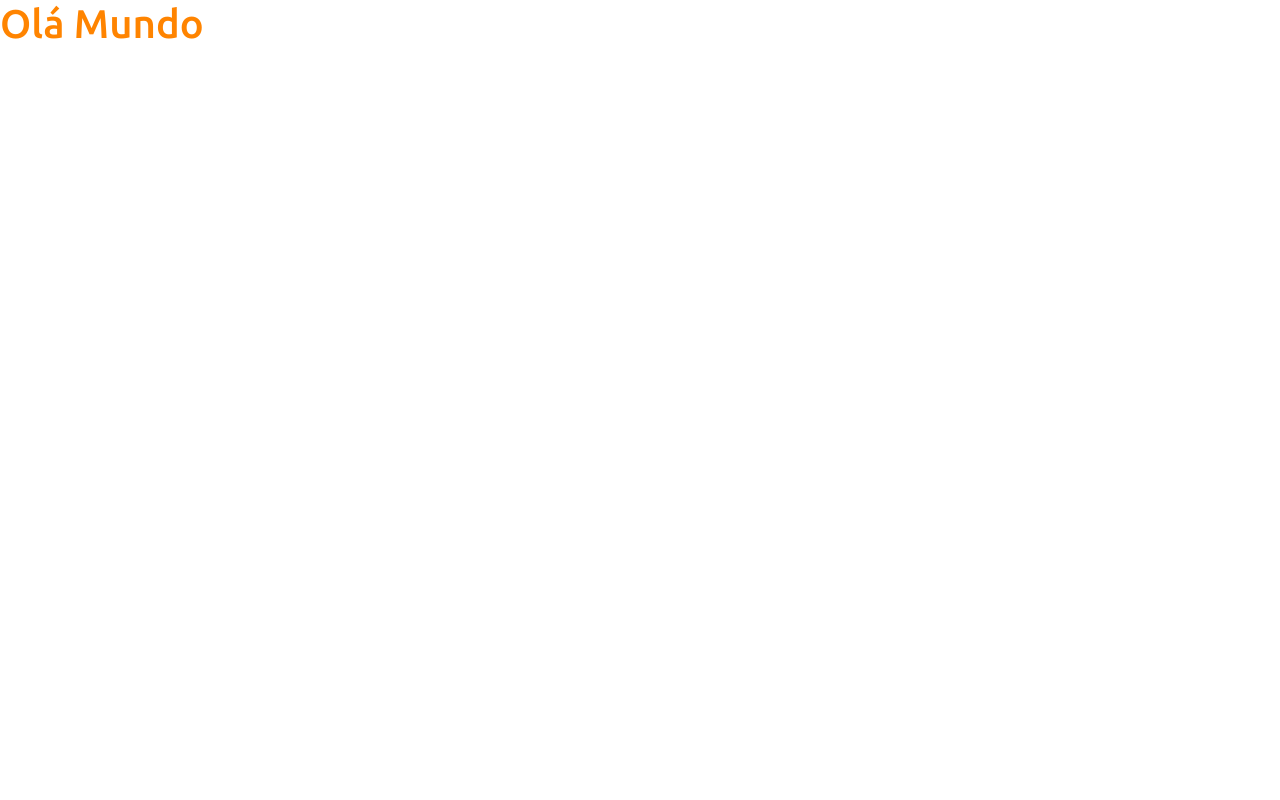
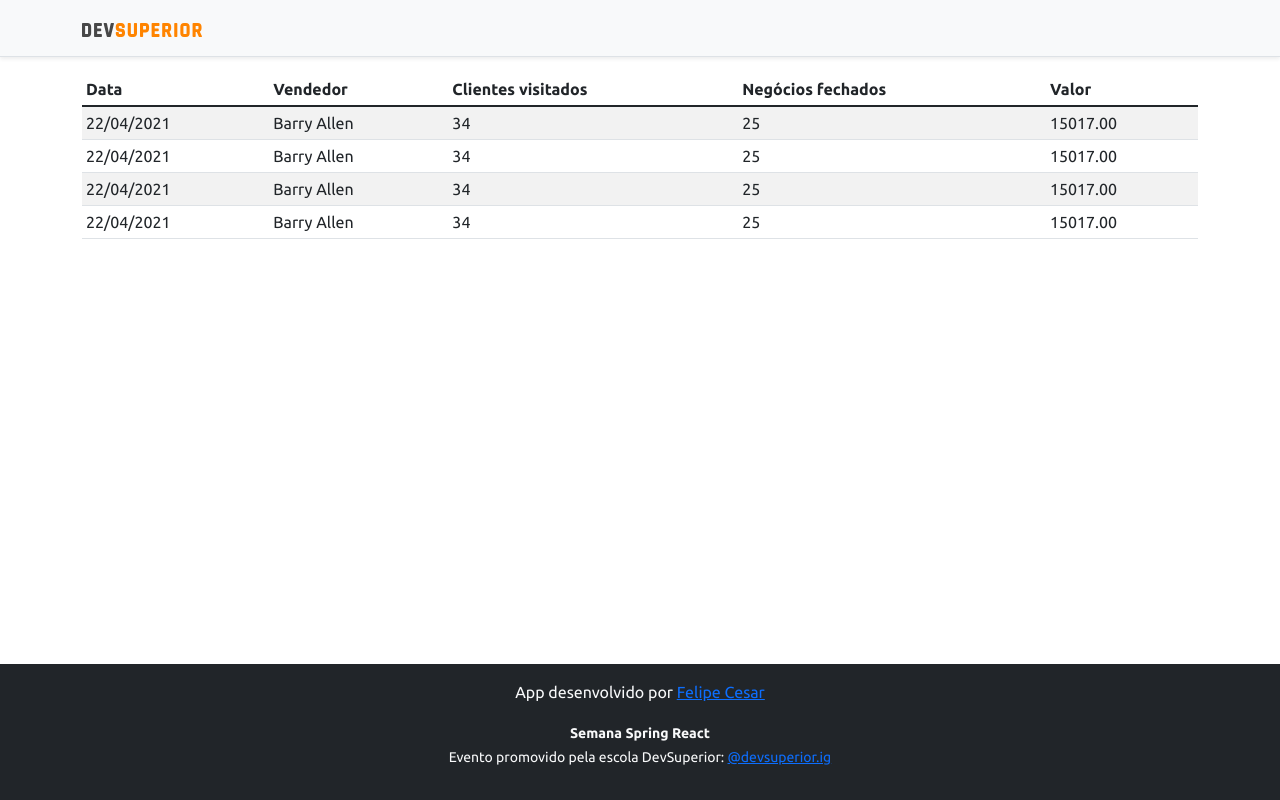
Before and after one commit to FeCesar/projeto-sds5, a React (Create React App) app in the folder frontend/: page / in a window 1280 px wide. Built offline with nearby package versions, Linux system fonts and the light colour scheme.

Commit message:
Basic Static Components

```diff
--- a/frontend/src/App.tsx
+++ b/frontend/src/App.tsx
@@ -1,8 +1,18 @@
-function App() {
+import NavBar from "components/NavBar";
+import Footer from "components/Footer";
+import DataTable from "components/DataTable";
+
+const App = () => {
   return (
-    <div>
-      <h1 className="text-primary">Olá Mundo</h1>
-    </div>
+    <>
+      <NavBar></NavBar>
+
+      <div className="container">
+        <DataTable></DataTable>
+      </div>
+
+      <Footer></Footer>
+    </>
   );
 }
 
--- /dev/null
+++ b/frontend/src/components/DataTable/index.tsx
@@ -0,0 +1,49 @@
+const DataTable = () => {
+    return (
+        <div className="table-responsive">
+            <table className="table table-striped table-sm">
+                <thead>
+                    <tr>
+                        <th>Data</th>
+                        <th>Vendedor</th>
+                        <th>Clientes visitados</th>
+                        <th>Negócios fechados</th>
+                        <th>Valor</th>
+                    </tr>
+                </thead>
+                <tbody>
+                    <tr>
+                        <td>22/04/2021</td>
+                        <td>Barry Allen</td>
+                        <td>34</td>
+                        <td>25</td>
+                        <td>15017.00</td>
+                    </tr>
+                    <tr>
+                        <td>22/04/2021</td>
+                        <td>Barry Allen</td>
+                        <td>34</td>
+                        <td>25</td>
+                        <td>15017.00</td>
+                    </tr>
+                    <tr>
+                        <td>22/04/2021</td>
+                        <td>Barry Allen</td>
+                        <td>34</td>
+                        <td>25</td>
+                        <td>15017.00</td>
+                    </tr>
+                    <tr>
+                        <td>22/04/2021</td>
+                        <td>Barry Allen</td>
+                        <td>34</td>
+                        <td>25</td>
+                        <td>15017.00</td>
+                    </tr>
+                </tbody>
+            </table>
+        </div>
+    )
+}
+
+export default DataTable;
--- /dev/null
+++ b/frontend/src/components/Footer/index.tsx
@@ -0,0 +1,13 @@
+const Footer = () => {
+    return (
+        <footer className="footer mt-auto py-3 bg-dark">
+            <div className="container">
+                <p className="text-light">App desenvolvido por <a href="https://github.com/FeCesar" target="_blank" rel="noreferrer">Felipe Cesar</a></p>
+                <p className="text-light"><small><strong>Semana Spring React</strong><br/>
+                Evento promovido pela escola DevSuperior: <a href="https://instagram.com/devsuperior.ig" target="_blank" rel="noreferrer">@devsuperior.ig</a></small></p>
+            </div>
+        </footer>
+    )
+}
+
+export default Footer;
--- /dev/null
+++ b/frontend/src/components/NavBar/index.tsx
@@ -0,0 +1,15 @@
+import ImgDsDark from 'assets/img/ds-dark.svg';
+
+const NavBar = () => {
+    return (
+        <div className="d-flex flex-column flex-md-row align-items-center p-3 px-md-4 mb-3 bg-light border-bottom shadow-sm">
+            <div className="container">
+                <nav className="my-2 my-md-0 mr-md-3">
+                <img src={ImgDsDark} alt="DevSuperior" width="120" />
+                </nav>
+            </div>
+        </div>
+    )
+}
+
+export default NavBar;
```
Also changed, not shown: frontend/src/assets/img/ds-dark.svg (added).
